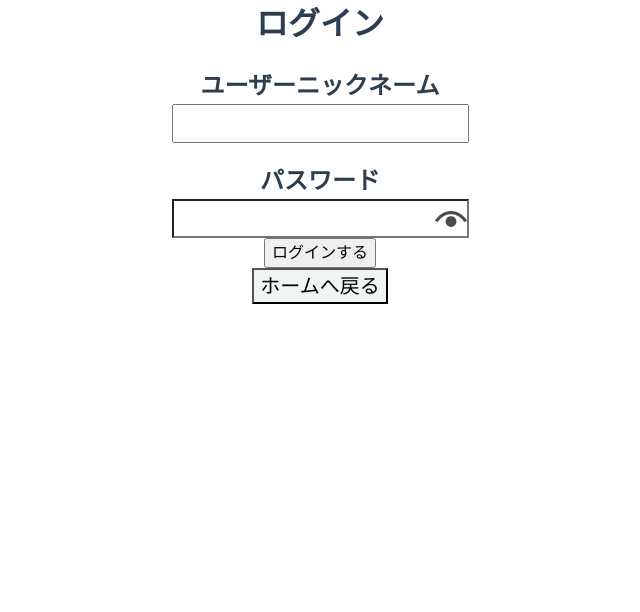
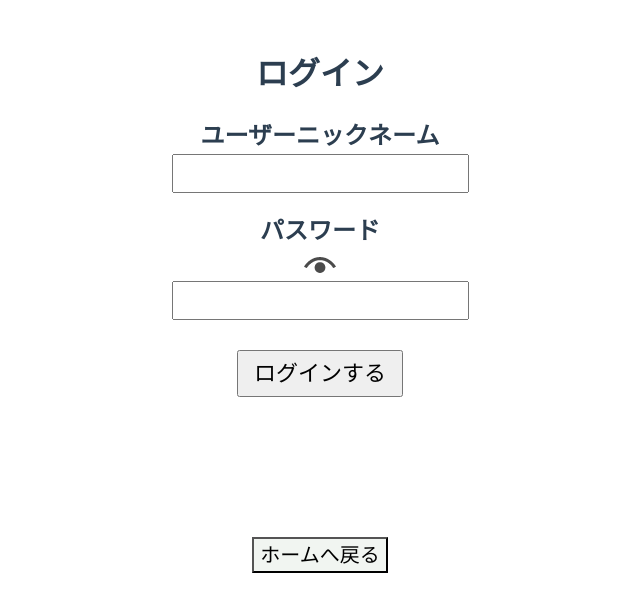
Before and after one commit to Ki-Linux/front_quiz, a Vue app: page /login in a window 1280 px wide. Shown: the top 612 px of the page, without its empty margins (320-960 px from the left). Built offline with nearby package versions, Linux system fonts and the light colour scheme.

Commit message:
ADD EYE[

```diff
--- a/src/components/myEdit.vue
+++ b/src/components/myEdit.vue
@@ -6,7 +6,11 @@
         </div>
         <div class="password">
             <h2>パスワード</h2>
-            <input type="password" maxlength="10" v-model="childPassword" @input="Write">
+            <label id="eye-icon" for="closepassword" @click="closeEye" v-if="isActive"><img src="../assets/eye.png" alt=""></label>
+            <label id="eye-closed" for="checkpassword" @click="openEye" v-else><img src="../assets/EyeClosed.png" alt=""></label>
+            <input id="checkpassword" type="password" v-if="isActive" maxlength="10" v-model="childPassword" @input="Write">
+            <input id="closepassword" type="text" v-else maxlength="10" v-model="childPassword" @input="Write">
+
         </div>
     </div>
 </template>
@@ -17,17 +21,26 @@ import { Component, Vue } from 'vue-property-decorator';
 export default class myEdit extends Vue {
     public childName = "";
     public childPassword = "";
+    public isActive = true;
 
     Write() {
 
         this.$emit('to-parent', this.childName, this.childPassword);
     }
 
+    closeEye() {
+        this.isActive = false;
+    }
+
+    openEye() {
+        this.isActive = true;
+    }
+
 }
 </script>
 <style scoped lang="scss">
     #myEdit {
-        margin-top: 20px;
+        margin: 20px 0;
         .user {
             margin: 20px;
         }
@@ -38,9 +51,10 @@ export default class myEdit extends Vue {
         }
     }
 
+    .password {
+            label > img {
+                margin: 0 auto;
+            }
+        }
 
-
-    .password input{
-        background: url("../assets/eye.png") right center no-repeat;
-    }
 </style>
--- a/src/views/add.vue
+++ b/src/views/add.vue
@@ -1,5 +1,5 @@
 <template>
-    <div>
+    <div id="add">
         <h1>新規登録</h1>
         <my-edit @to-parent="toParent"/>
         <div class="setup">
@@ -140,3 +140,15 @@
         }
     }
 </script>
+<style scoped lang="scss">
+    #add {
+        margin-top: 50px;
+        .setup {
+            button {
+                font-size: 22px;
+                padding: 5px 15px;
+                margin:10px 0 140px;
+            }
+        }
+    }
+</style>
--- a/src/views/login.vue
+++ b/src/views/login.vue
@@ -121,3 +121,13 @@
         }
     }
 </script>
+<style scoped lang="scss">
+    #login {
+        margin-top: 50px;
+        .setLogin button {
+            font-size: 22px;
+            padding: 5px 15px;
+            margin:10px 0 140px;
+        }
+    }
+</style>
--- a/src/views/rule.vue
+++ b/src/views/rule.vue
@@ -3,12 +3,11 @@
     <div class="use">
         <h1>ご利用に関して</h1>
         <ul>
-            <li>1.本サイトのご利用に際してユーザー登録やログインは必要ありません。</li>
-            <li>2.本サイトは、製作者個人の判断による情報であることから、情報の正確さは保証いたしかねます。</li>
-            <li>3.情報の誤りに関するご指摘は、<router-link to="/form">お問い合わせ</router-link>からお願いします。</li>
-            <li>4.平均点の表示は、小数第2位以下の数字を四捨五入しています。(小数第1位が0の場合は、整数として表示されます。)</li>
-            <li>5.新規登録をすることにより、エキストラクイズ及び画像クイズもご利用できます。</li>
-            <li>6.予告なく変更、追加、削除を行うことがあります。</li>
+            <li>1.本サイトは、製作者個人の判断による情報であることから、情報の正確さは保証いたしかねます。</li>
+            <li>2.情報の誤りに関するご指摘は、<router-link to="/form">お問い合わせ</router-link>からお願いします。</li>
+            <li>3.平均点の表示は、小数第2位以下の数字を四捨五入しています。(小数第1位が0の場合は、整数として表示されます。)</li>
+            <li>4.新規登録をすることにより、エキストラクイズ及び画像クイズもご利用できます。</li>
+            <li>5.予告なく変更、追加、削除を行うことがあります。</li>
         </ul>
     </div>
     <div class="privacy">
```
Also changed, not shown: src/assets/EyeClosed.png (added).
